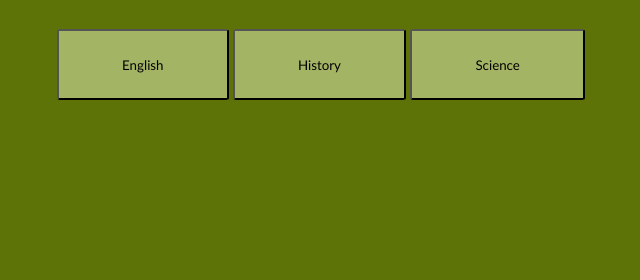
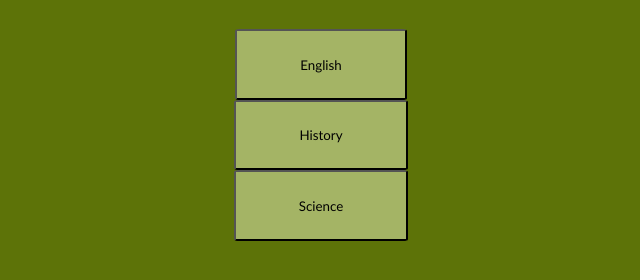
Before and after one commit to eLijah-ai-new/MATH-GANE, a plain HTML site: page index.html in a window 1280 px wide. Shown: the part 90-370 px from the top of the page, without its empty margins (319-959 px from the left). Drawn offline with Linux system fonts and the light colour scheme.

Commit message:
Update index.html

```diff
--- a/index.html
+++ b/index.html
@@ -1,4 +1,4 @@
-<!DOCTYPE html>
+<!-- <!DOCTYPE html>
 <html>
 <head>
   <title>Home Page</title>
@@ -13,4 +13,24 @@
 <button class="my-btn">Science</button>
 </div>
 </body>
+</html>  -->
+
+
+<!DOCTYPE html>
+<html>
+<head>
+  <title>Home Page</title>
+  <link rel="stylesheet" href="style.css">
+</head>
+<body>
+<div id="home">
+<h1>Choose Your Subject</h1>
+<div id="btnDiv">
+<button class="my-btn">English</button>
+<button class="my-btn">History</button>
+<button class="my-btn">Science</button>
+</div>
+
+</div>
+</body>
 </html>
```
